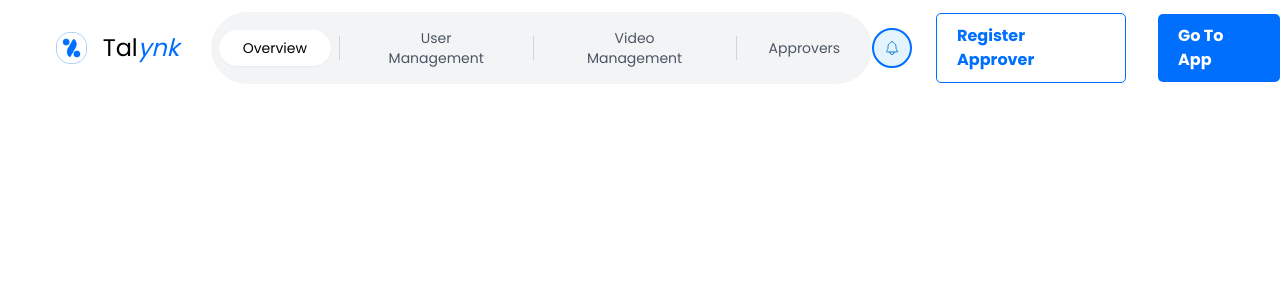
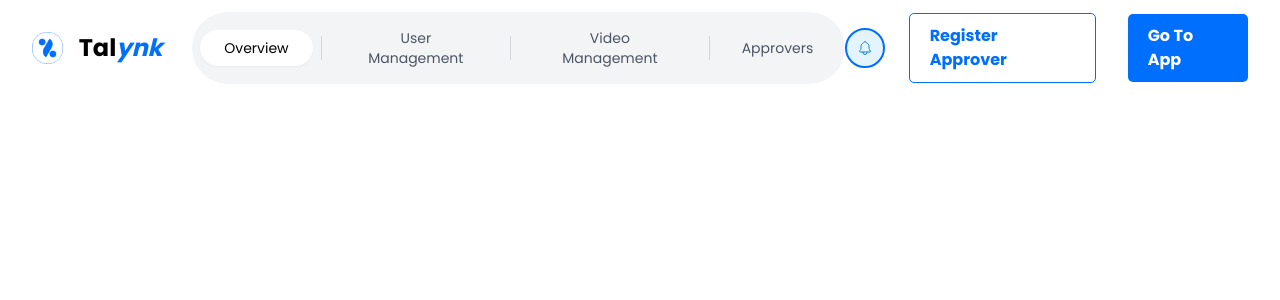
Before and after one commit to mahingaRodin/Talynk, a React (Vite) app: page / in a window 1280 px wide. Shown: the top 300 px of the page. Built offline with nearby package versions, Linux system fonts and the light colour scheme.

Commit message:
finished navbar

```diff
--- a/src/components/overview/navbar.tsx
+++ b/src/components/overview/navbar.tsx
@@ -1,36 +1,37 @@
 import { IoNotificationsOutline } from "react-icons/io5";
 import CustomButton from './customButton';
-import logo from '../../assets/tLogo.png'
+import logo from '../../assets/tLogo.png';
 import Navigation from './navigation';
 
 const Navbar = () => {
   return (
-    <header className="fixed top-0 left-0 right-0 z-50 bg-white ">
-      <nav className="w-full  py-3 pl-14 max-w-[1440px]">
+    <header className="fixed top-0 left-0 right-0 z-50 bg-white">
+      <nav className="w-full py-3 px-4 lg:px-8">
         <div className="flex items-center justify-between">
-
+          {/* Logo and Navigation */}
           <div className="flex items-center gap-8">
+            {/* Logo and Title */}
             <div className="flex items-center gap-4">
               <img src={logo} alt="Talynk Logo" className="h-8 w-auto" />
-              <h1 className="text-2xl whitespace-nowrap">
+              <h1 className="text-2xl whitespace-nowrap font-bold">
                 Tal<span className="text-blue italic">ynk</span>
               </h1>
             </div>
 
-
+            {/* Navigation Links */}
             <div className="hidden md:block">
               <Navigation />
             </div>
           </div>
 
-
+          {/* Notification and Buttons */}
           <div className="flex items-center gap-6">
-
+            {/* Notification Icon */}
             <div className="flex items-center justify-center w-10 h-10 rounded-full bg-[#E4F4FF] border-2 border-blue">
               <IoNotificationsOutline color="#1782CF" />
             </div>
 
-            {/* Buttons - Responsive Layout */}
+            {/* Buttons - Desktop */}
             <div className="hidden sm:flex items-center gap-8">
               <CustomButton
                 text="Register Approver"
@@ -48,16 +49,27 @@ const Navbar = () => {
               />
             </div>
 
-            {/* Mobile Menu Button - Show only on mobile */}
+            {/* Mobile Menu Button */}
             <button className="sm:hidden p-2 rounded-md hover:bg-gray-100">
-              <svg xmlns="http://www.w3.org/2000/svg" className="h-6 w-6" fill="none" viewBox="0 0 24 24" stroke="currentColor">
-                <path strokeLinecap="round" strokeLinejoin="round" strokeWidth={2} d="M4 6h16M4 12h16M4 18h16" />
+              <svg
+                xmlns="http://www.w3.org/2000/svg"
+                className="h-6 w-6"
+                fill="none"
+                viewBox="0 0 24 24"
+                stroke="currentColor"
+              >
+                <path
+                  strokeLinecap="round"
+                  strokeLinejoin="round"
+                  strokeWidth={2}
+                  d="M4 6h16M4 12h16M4 18h16"
+                />
               </svg>
             </button>
           </div>
         </div>
 
-        {/* Mobile Navigation Menu - Hidden by default */}
+        {/* Mobile Navigation Menu */}
         <div className="md:hidden">
           <div className="hidden pt-4 pb-3 space-y-1">
             <Navigation />
--- a/src/components/overview/navigation.tsx
+++ b/src/components/overview/navigation.tsx
@@ -7,19 +7,19 @@ const Navigation = () => {
     'Overview',
     'User Management',
     'Video Management',
-    'Approvers'
+    'Approvers',
   ];
 
   return (
-    <nav className="bg-gray-100 p-2 rounded-full max-w-fit">
-      <div className="flex items-center">
+    <nav className="bg-gray-100 p-2 rounded-full w-full max-w-3xl mx-auto">
+      <div className="flex items-center justify-between">
         {navItems.map((item, index) => (
           <React.Fragment key={item}>
             <button
               onClick={() => setActiveTab(item)}
               className={`px-6 py-2 rounded-full transition-all duration-200 text-sm ${
                 activeTab === item
-                  ? 'bg-white text-black  shadow-sm'
+                  ? 'bg-white text-black shadow-sm'
                   : 'text-gray-600 hover:text-gray-800'
               }`}
             >
```
